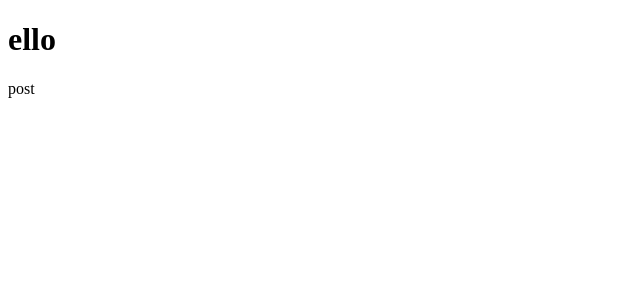
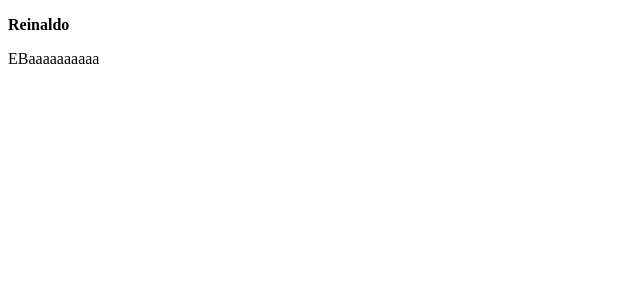
Before and after one commit to ReinaldoARamos/ignite-React, a React (Vite) app: page / in a window 1280 px wide. Shown: the top 300 px of the page, without its empty margins (0-640 px from the left). Built offline with nearby package versions, Linux system fonts and the light colour scheme.

Commit message:
COlocando props para poder adicionar propriedades dentro da renderização

```diff
--- a/src/App.jsx
+++ b/src/App.jsx
@@ -6,9 +6,11 @@
   const [count, setCount] = useState(0)
 
   return (
-    <div>
-       <h1>ello</h1>
-   <Post />
+   <div>
+   <Post
+   author= "Reinaldo"
+   content = "EBaaaaaaaaaa"
+/>
     </div>
 
   )
--- a/src/post.jsx
+++ b/src/post.jsx
@@ -1,6 +1,10 @@
-function Post() {
+function Post(props) {
     return (
-        <p> post</p>
+        <div>
+            <p><strong>{props.author}</strong></p>
+             <p> {props.content}</p>
+        </div>
+
     )
 
 
```
Also changed, not shown: package.json (line endings or trailing spaces), 1 other file (tests, documents, lock files or other folders).
